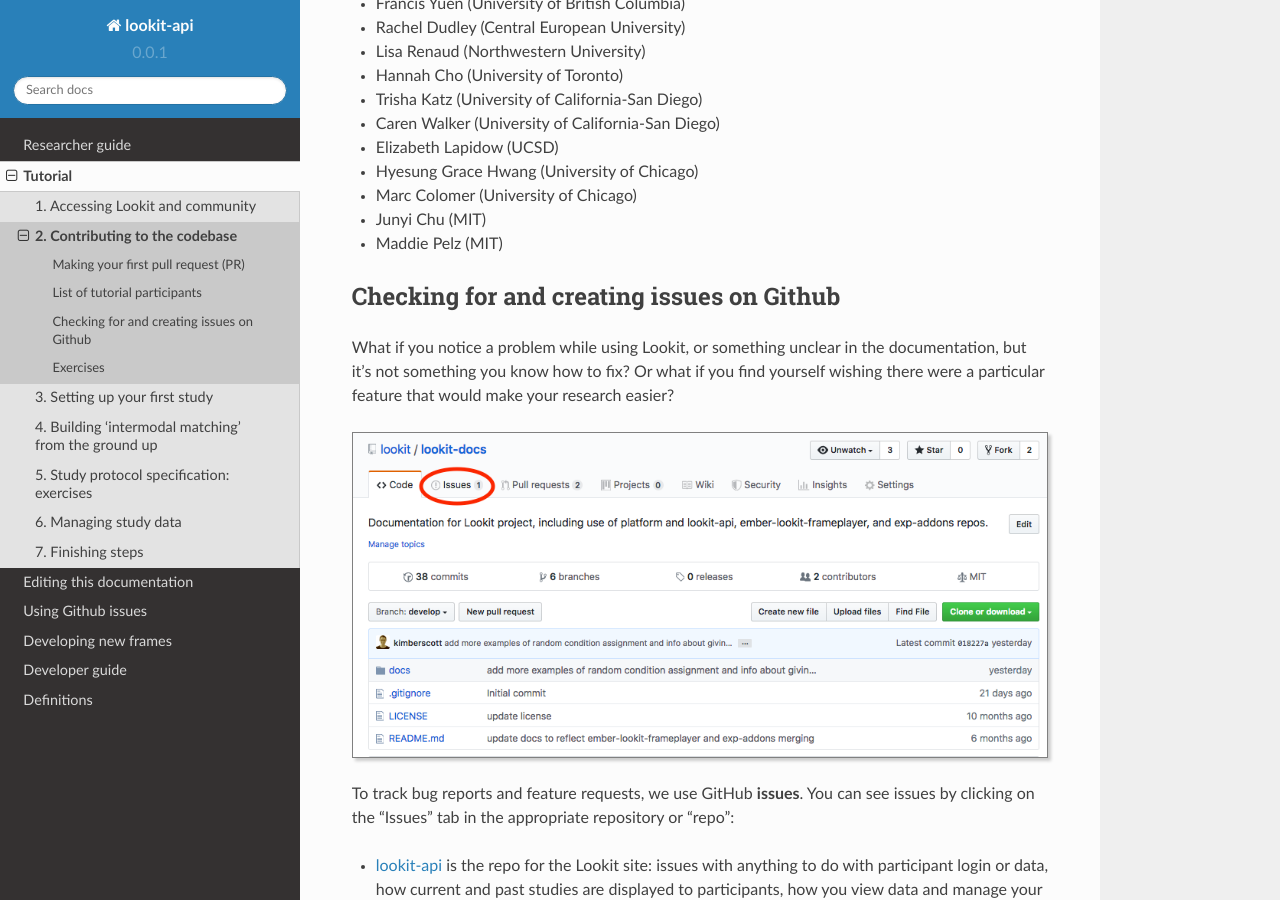
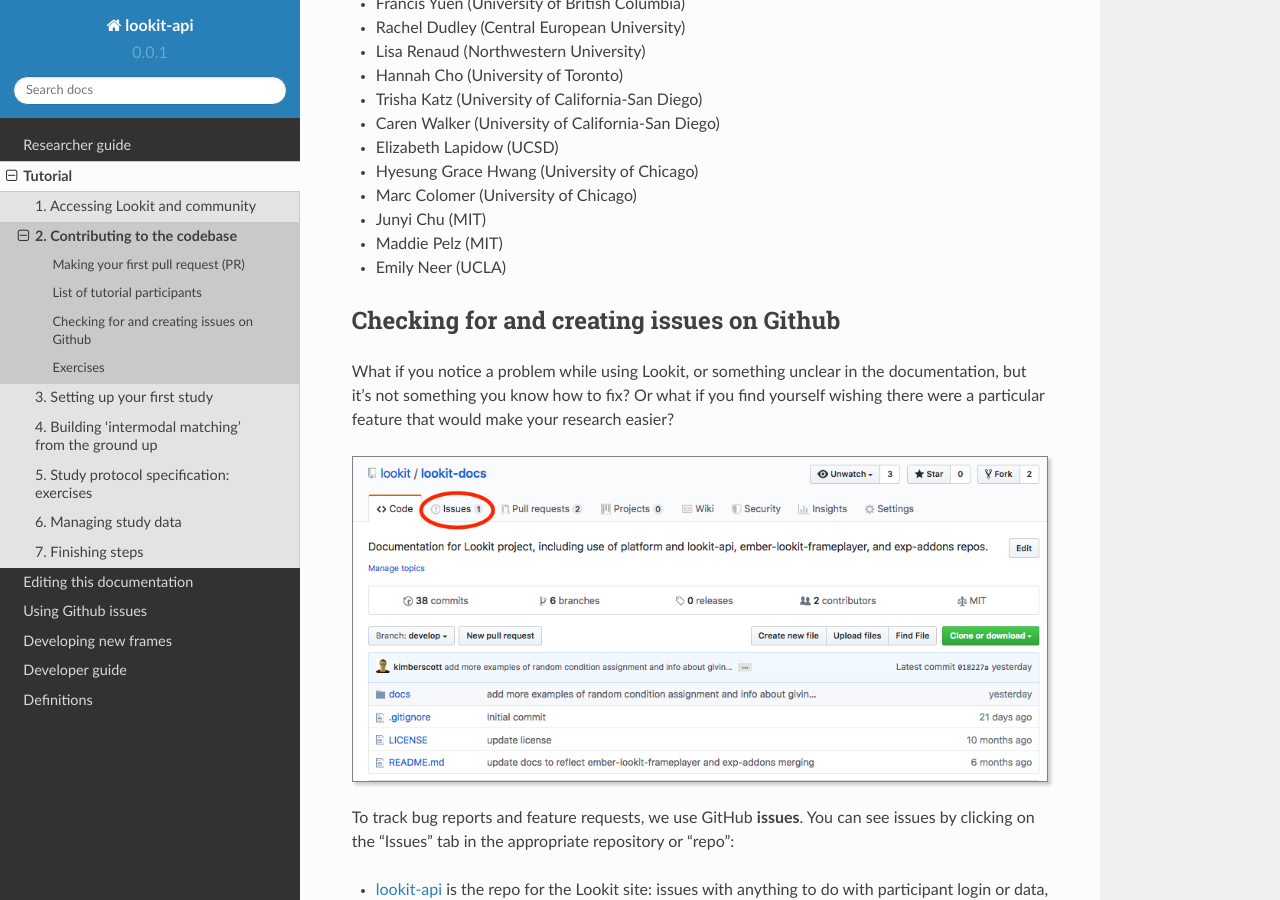
Before and after one commit to lookit/lookit-docs, a Sphinx documentation site: the page built from docs/source/tutorial-contributing.rst, in a window 1280 px wide and 900 px high, scrolled down 3901 px. Built offline with Sphinx 7.4.7 and the Read the Docs theme 2.0.0, drawn with Linux system fonts in a browser that asks for light colours.

Commit message:
Add tutorial participant to list

```diff
--- a/docs/source/tutorial-contributing.rst
+++ b/docs/source/tutorial-contributing.rst
@@ -79,6 +79,7 @@
 - Marc Colomer (University of Chicago)
 - Junyi Chu (MIT)
 - Maddie Pelz (MIT)
+- Emily Neer (UCLA)
 
 .. _Github issues overview:
 
```
